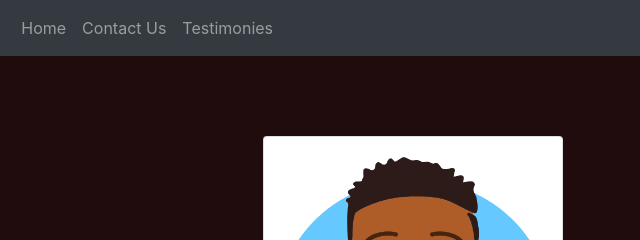
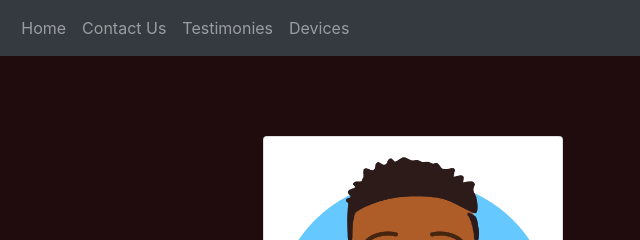
Before and after one commit to David-Adediji/iRecommend, a plain HTML site: page contact.html in a window 1280 px wide. Shown: the top 240 px of the page, 227-867 px from the left. Drawn offline with nearby package versions, Linux system fonts and the light colour scheme.

Commit message:
added device link to nav bar

```diff
--- a/contact.html
+++ b/contact.html
@@ -42,6 +42,9 @@
           <li class="nav-item">
             <a class="nav-link" href="#">Testimonies</a>
           </li>
+            <li class="nav-item">
+            <a class="nav-link" href="device.html">Devices</a>
+          </li>
         </ul>
         </div>
       </nav>
```
